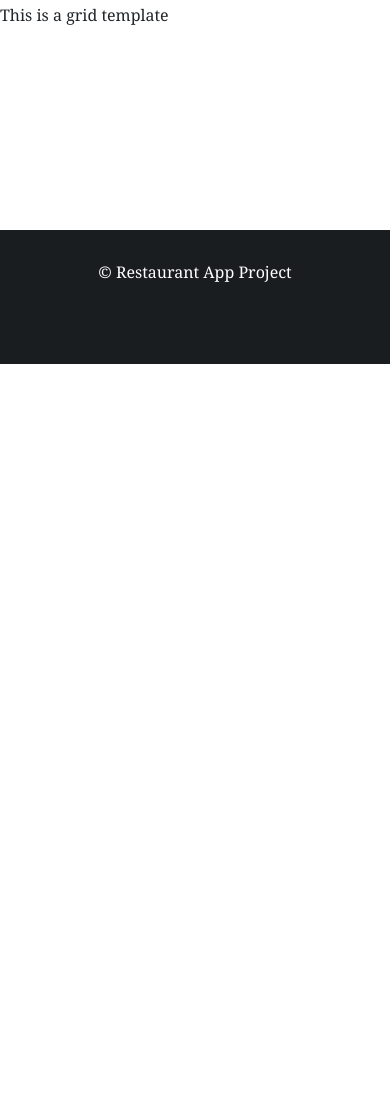
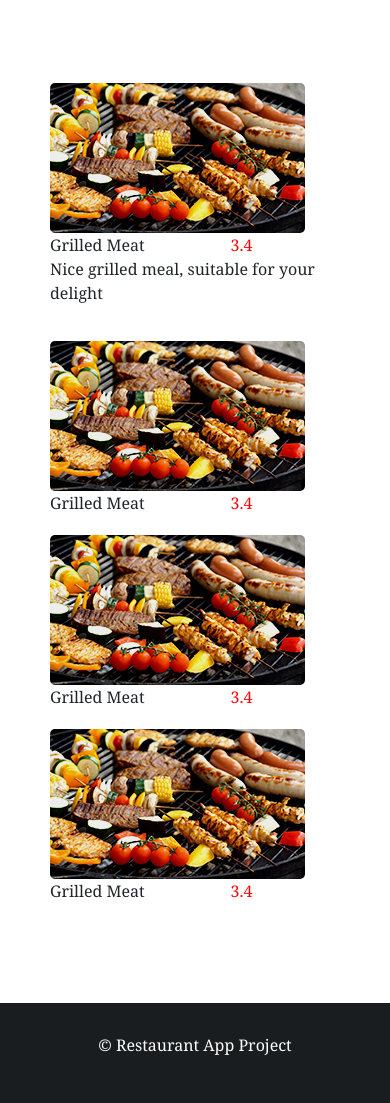
Before and after one commit to GabrielIkpolo/restaurant-app, a website: page index.html in a window 390 px wide. Shown: the part 677-1780 px from the top of the page. Before the commit the page ends 1041 px from the top, so only its background shows below. Drawn offline with nearby package versions, Linux system fonts and the light colour scheme.

Commit message:
Added responsive grid view

```diff
--- a/assets/css/home.css
+++ b/assets/css/home.css
@@ -1,4 +1,4 @@
-:root{
+:root {
   --swiper-navigation-size: 35px;
   --swiper-button-transform: translateY(-50%);
 }
@@ -7,6 +7,7 @@ body {
   margin: 0;
   padding: 0px;
   font-family: Georgia, 'Times New Roman', Times, serif;
+  /* box-sizing: border-box;  Introduced this */
 }
 
 .wrapper {
@@ -27,13 +28,6 @@ body {
   font-weight: bolder;
 }
 
-.footer {
-  color: white;
-  background-color: #1a1d20;
-  padding-top: 30px;
-  padding-bottom: 80px;
-  text-align: center;
-}
 
 /* Restaurant-carousel  starts here  */
 
@@ -119,7 +113,8 @@ body {
   color: #1a1d20;
 }
 
-.swiper-button-next, .swiper-button-prev{
+.swiper-button-next,
+.swiper-button-prev {
   font-size: var(--swiper-navigation-size);
   width: var(--swiper-navigation-size);
   height: var(--swiper-navigation-size);
@@ -131,5 +126,66 @@ body {
     font-size: 24px;
   }
 }
+/* End of Swiper CSS*/
 
-/* End of Swiper CSS*/
+/* Food sample prizes grid display starts Here  */
+
+.food-sample-prices{
+  display: grid;
+  grid-template-columns: repeat(3, 1fr);
+  grid-gap:20px;
+  margin-top: 100px;
+  margin-bottom: 100px;
+  margin-left: 25px;
+  margin-right: 25px;
+  /* overflow: auto; */
+}
+
+@media(max-width: 700px){
+  .food-sample-prices{
+    grid-template-columns: repeat(2, 1fr);
+  }
+}
+
+@media(max-width: 400px){
+  .food-sample-prices{
+    grid-template-columns: repeat(1, 1fr);
+    margin-left: 50px;
+    margin-right: 0px;
+
+  }
+}
+
+.food-item{
+
+}
+
+.food-pic{
+  border-radius: 5px;
+  object-fit: cover;
+  max-width: 80%;
+}
+
+.food-content{
+ max-width: 80%;
+}
+
+.food-title{
+  margin-right: 30%;
+}
+
+.ratings{
+  color: red;
+}
+
+
+
+
+/* The footer section starts here  */
+.footer {
+  color: white;
+  background-color: #1a1d20;
+  padding-top: 30px;
+  padding-bottom: 80px;
+  text-align: center;
+}
--- a/index.html
+++ b/index.html
@@ -173,7 +173,7 @@
         <div #swiperRef="" class="swiper mySwiper container">
             <div class="swiper-wrapper">
                 <div class="swiper-slide">
-                    <a >
+                    <a>
                         <img class="rounded-circle" src="./assets/images/foodImages/asun.png" alt="Asun" />
                         <span class="slide-label">Asun</span>
                     </a>
@@ -212,7 +212,7 @@
                     </a>
                 </div>
                 <div class="swiper-slide">
-                    <a >
+                    <a>
                         <img class="rounded-circle" src="./assets/images/foodImages/egusi-n-pounded-yam.png"
                             alt="Egusi" />
                         <span class="slide-label">Egusi and Apku</span>
@@ -227,14 +227,45 @@
         <!-- End of swiper  -->
 
         <!-- Introducing grid view of menus and prices -->
+        <div class="food-container">
+            <div class="food-sample-prices">
+                <div class="food-item">
+                    <img class='food-pic' src="./assets/images/grilled-meat-n-bole.jpg" alt="Grilled meat">
+                    <div class="food-content">
+                        <span class='food-title'>Grilled Meat</span>
+                        <span class="ratings">3.4</span>
+                        <p>Nice grilled meal, suitable for your delight </p>
+                    </div>
 
-        <div class="food-sample-prices">
-            This is a grid template
+                </div>
+
+                <div class="food-item">
+                    <img class='food-pic' src="./assets/images/grilled-meat-n-bole.jpg" alt="Grilled meat">
+                    <div class="food-content">
+                        <span class='food-title'>Grilled Meat</span>
+                        <span class="ratings">3.4</span>
+                    </div>
+                </div>
+
+                <div class="food-item">
+                    <img class='food-pic' src="./assets/images/grilled-meat-n-bole.jpg" alt="Grilled meat">
+                    <div class="food-content">
+                        <span class='food-title'>Grilled Meat</span>
+                        <span class="ratings">3.4</span>
+                    </div>
+                </div>
+
+                <div class="food-item">
+                    <img class='food-pic' src="./assets/images/grilled-meat-n-bole.jpg" alt="Grilled meat">
+                    <div class="food-content">
+                        <span class='food-title'>Grilled Meat</span>
+                        <span class="ratings">3.4</span>
+                    </div>
+                </div>
+
+            </div>
         </div>
-
-
     </div>
-
 
 
 
```
